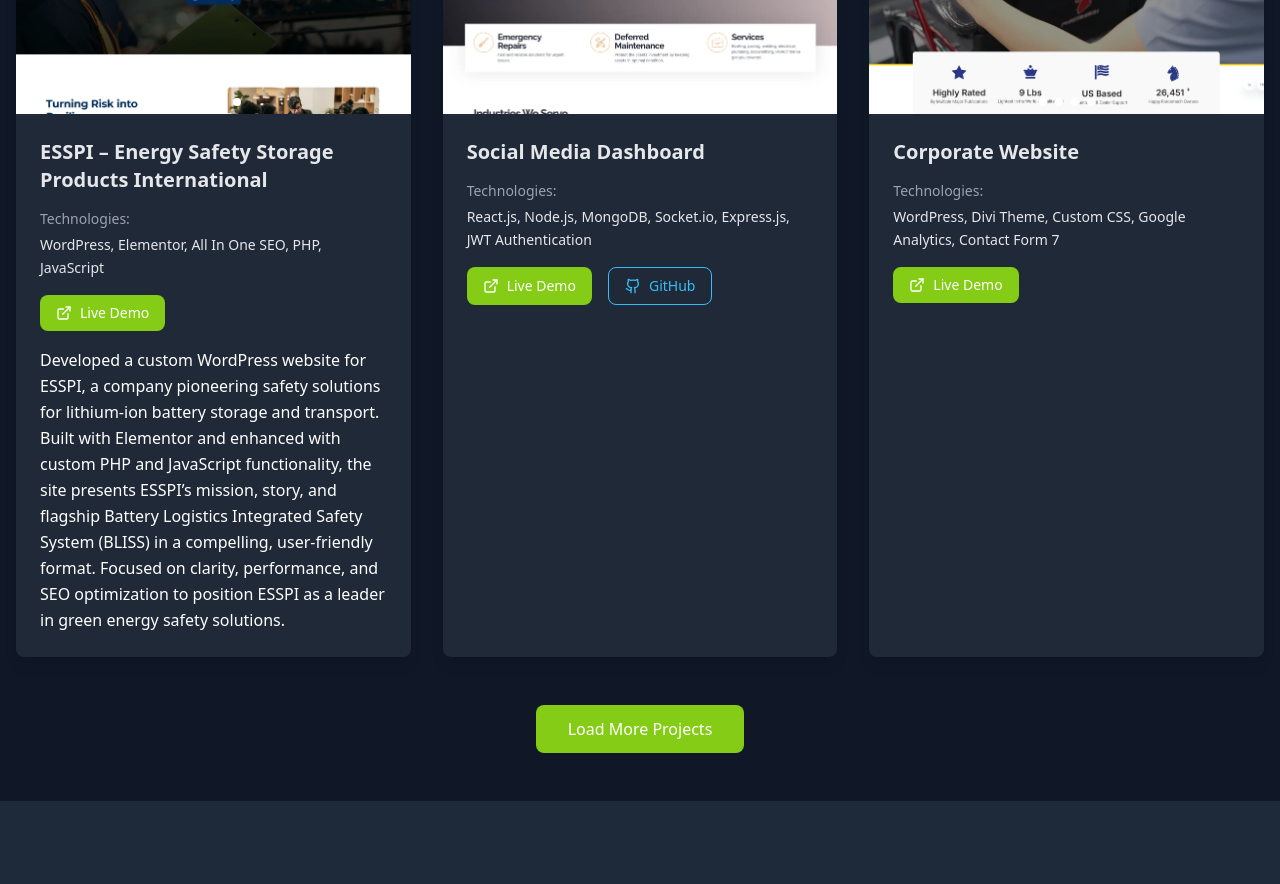
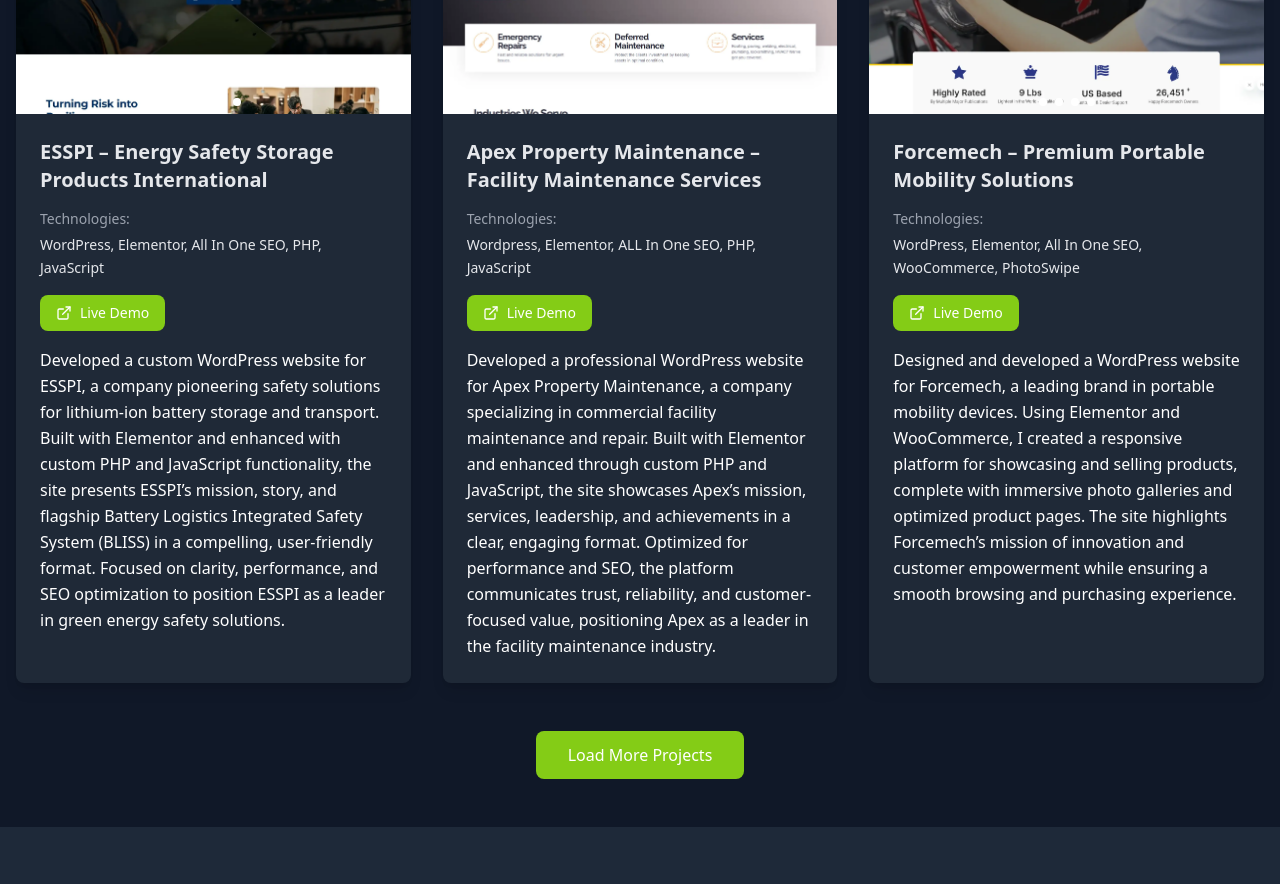
Before and after one commit to sulaimanhasanevan/HasanWeb, a React (Vite) app: page /Projects in a window 1280 px wide. Shown: the part 3560-4444 px from the top of the page. Built offline with nearby package versions, Linux system fonts and the light colour scheme.

Commit message:
Product Updated

```diff
--- a/src/components/projectData.js
+++ b/src/components/projectData.js
@@ -107,33 +107,33 @@
   },
   {
     id: 8,
-    name: "Social Media Dashboard",
-    category: ["Wordpress", "React Js"],
-    technologies: "React.js, Node.js, MongoDB, Socket.io, Express.js, JWT Authentication",
+    name: "Apex Property Maintenance – Facility Maintenance Services",
+    category: ["Wordpress"],
+    technologies: "Wordpress, Elementor, ALL In One SEO, PHP, JavaScript",
     images: [
       "/projects/apexpmcs/apexpmcs-cover.webp",
       "/projects/apexpmcs/apexpmcs-image-2.webp",
       "/projects/apexpmcs/apexpmcs-image-3.webp",
       "/projects/apexpmcs/apexpmcs-image-4.webp"
     ],
-    projectLink: "https://social.example.com",
-    githubLink: "https://github.com/social-dashboard",
-    description: ""
+    projectLink: "https://apexpmcs.com/",
+    githubLink: "",
+    description: "Developed a professional WordPress website for Apex Property Maintenance, a company specializing in commercial facility maintenance and repair. Built with Elementor and enhanced through custom PHP and JavaScript, the site showcases Apex’s mission, services, leadership, and achievements in a clear, engaging format. Optimized for performance and SEO, the platform communicates trust, reliability, and customer-focused value, positioning Apex as a leader in the facility maintenance industry."
   },
   {
     id: 9,
-    name: "Corporate Website",
+    name: "Forcemech – Premium Portable Mobility Solutions",
     category: ["Wordpress"],
-    technologies: "WordPress, Divi Theme, Custom CSS, Google Analytics, Contact Form 7",
+    technologies: "WordPress, Elementor, All In One SEO, WooCommerce, PhotoSwipe",
     images: [
       "/projects/forcemech/forcemech-cover.webp",
       "/projects/forcemech/forcemech-image-2.webp",
       "/projects/forcemech/forcemech-image-3.webp",
       "/projects/forcemech/forcemech-image-4.webp"
     ],
-    projectLink: "https://corporate.example.com",
+    projectLink: "https://forcemech.com/",
     githubLink: "",
-    description: ""
+    description: "Designed and developed a WordPress website for Forcemech, a leading brand in portable mobility devices. Using Elementor and WooCommerce, I created a responsive platform for showcasing and selling products, complete with immersive photo galleries and optimized product pages. The site highlights Forcemech’s mission of innovation and customer empowerment while ensuring a smooth browsing and purchasing experience."
   },
   {
     id: 10,
@@ -167,17 +167,17 @@
   },
   {
     id: 12,
-    name: "News Portal",
-    category: ["Wordpress", "React Js"],
-    technologies: "WordPress, React.js, REST API, Redis Caching, Cloudflare CDN",
+    name: "Hasan Web",
+    category: ["React Js"],
+    technologies: "React Js, GSAP, Tailwind CSS, Vite, Vercel, Lucide-react ",
     images: [
       "/projects/esspi/esspi-cover.webp",
       "/projects/esspi/esspi-image-2.webp",
       "/projects/esspi/esspi-image-3.webp",
       "/projects/esspi/esspi-image-4.webp"
     ],
-    projectLink: "https://news.example.com",
-    githubLink: "https://github.com/news-portal",
+    projectLink: "https://hasanwebs.vercel.app/",
+    githubLink: "https://github.com/sulaimanhasanevan/HasanWeb",
     description: "Dynamic news portal with real-time content updates, categorized news sections, advanced search functionality, user engagement features including comments and ratings, newsletter subscriptions, breaking news alerts, social media integration, multimedia content support, trending topics display, author profiles, advertising management, and mobile-responsive design for news consumption."
   }
 ];
```
